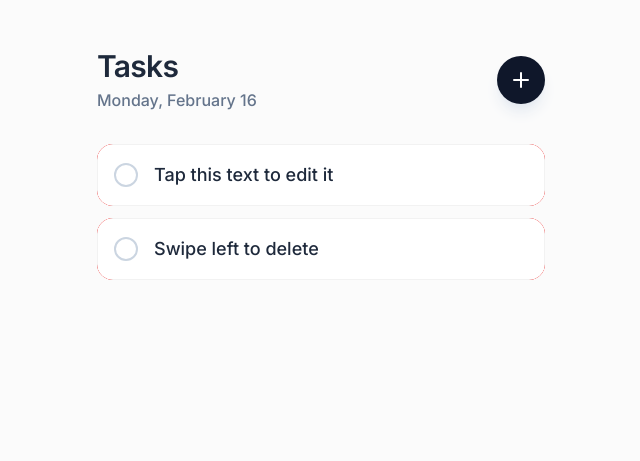
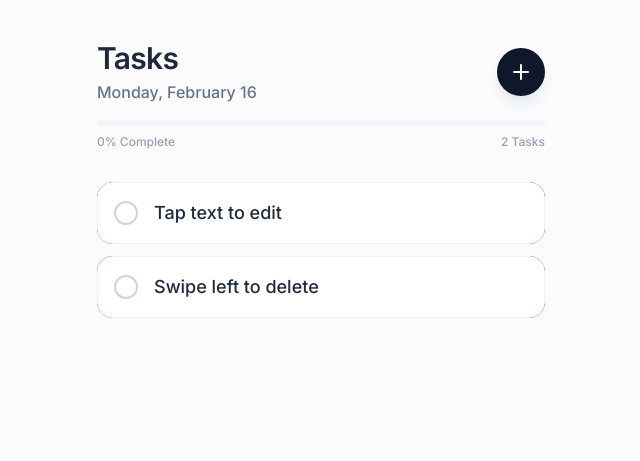
Before and after one commit to juiceboyy/Vibetasks, a plain HTML site: page Index.html in a window 1280 px wide. Shown: the whole page, without its empty margins (319-959 px from the left). Drawn offline with nearby package versions, Linux system fonts and the light colour scheme.

Commit message:
Added progress bar
Plus local storage

```diff
--- a/Index.html
+++ b/Index.html
@@ -3,7 +3,7 @@
 <head>
     <meta charset="UTF-8">
     <meta name="viewport" content="width=device-width, initial-scale=1.0, maximum-scale=1.0, user-scalable=no">
-    <title>VibeFlow | Edit Edition</title>
+    <title>VibeFlow | Progress Edition</title>
     <script src="https://cdn.tailwindcss.com"></script>
     <script src="https://unpkg.com/lucide@latest"></script>
     <link href="https://fonts.googleapis.com/css2?family=Inter:wght@300;400;500;600&display=swap" rel="stylesheet">
@@ -22,12 +22,16 @@
         .task-wrapper { position: relative; overflow: hidden; border-radius: 1rem; margin-bottom: 0.75rem; touch-action: pan-y; }
         .delete-bg { position: absolute; top: 0; right: 0; bottom: 0; width: 100%; background: #ef4444; display: flex; align-items: center; justify-content: flex-end; padding-right: 1.5rem; z-index: 0; }
         .task-content { position: relative; z-index: 10; background: white; transition: transform 0.1s linear; }
+
+        /* Progress Bar Transition */
+        #progress-fill { transition: width 0.5s cubic-bezier(0.4, 0, 0.2, 1); }
     </style>
 </head>
-<body class="flex flex-col items-center min-h-screen text-slate-900 pt-12 px-6">
+<body class="flex flex-col items-center min-h-screen text-slate-900 pt-10 px-6">
 
     <div class="w-full max-w-md relative pb-32">
-        <header class="flex items-center justify-between mb-8">
+        <header class="mb-8">
+            <div class="flex items-center justify-between mb-4">
                 <div>
                     <h1 class="text-3xl font-bold tracking-tight text-slate-800">Tasks</h1>
                     <p class="text-slate-500 font-medium mt-1" id="date-display">Today</p>
@@ -35,6 +39,15 @@
                 <button onclick="toggleInput()" class="p-3 bg-slate-900 rounded-full shadow-lg shadow-slate-200 active:scale-95 transition-transform">
                     <i data-lucide="plus" class="w-6 h-6 text-white"></i>
                 </button>
+            </div>
+
+            <div class="w-full bg-slate-100 rounded-full h-1.5 overflow-hidden">
+                <div id="progress-fill" class="bg-blue-500 h-1.5 rounded-full" style="width: 0%"></div>
+            </div>
+            <div class="flex justify-between mt-2 text-xs font-medium text-slate-400">
+                <span id="progress-text">0% Complete</span>
+                <span id="task-count">0 Tasks</span>
+            </div>
         </header>
 
         <div id="input-area" class="hidden mb-6 animate-enter">
@@ -56,9 +69,9 @@
     </div>
 
     <script>
-        // Data Store
-        let tasks = [
-            { id: 1, text: "Tap this text to edit it", completed: false },
+        // Data Store with LocalStorage
+        let tasks = JSON.parse(localStorage.getItem('vibeTasks')) || [
+            { id: 1, text: "Tap text to edit", completed: false },
             { id: 2, text: "Swipe left to delete", completed: false }
         ];
 
@@ -104,53 +117,44 @@
 
         function editTask(id) {
             const task = tasks.find(t => t.id === id);
-            if (!task || task.completed) return; // Prevent editing completed tasks
+            if (!task || task.completed) return;
 
             const textElement = document.getElementById(`text-${id}`);
             const currentText = task.text;
 
-            // Replace text with input
             textElement.innerHTML = `
                 <input type="text" id="edit-${id}" value="${currentText}"
                 class="w-full bg-transparent border-b-2 border-blue-500 outline-none text-lg text-slate-800 p-0 m-0"
                 onblur="saveEdit(${id})" onkeypress="handleEditEnter(event, ${id})">
             `;
 
-            // Focus the new input immediately
             const input = document.getElementById(`edit-${id}`);
             input.focus();
         }
 
         function saveEdit(id) {
             const input = document.getElementById(`edit-${id}`);
-            if (!input) return; // Already saved/removed
+            if (!input) return;
 
             const newText = input.value.trim();
             const task = tasks.find(t => t.id === id);
 
             if (newText && task) {
                 task.text = newText;
-            } else if (task) {
-                // If empty, revert to old text or delete? Let's revert.
-                // Or you could delete: deleteTask(id);
             }
             renderTasks();
         }
 
         function handleEditEnter(e, id) {
-            if (e.key === 'Enter') {
-                document.getElementById(`edit-${id}`).blur(); // Triggers saveEdit via onblur
-            }
+            if (e.key === 'Enter') document.getElementById(`edit-${id}`).blur();
         }
 
-        // --- Swipe Logic (Modified to ignore inputs) ---
+        // --- Swipe Logic ---
         let startX = 0;
         let currentSwipedElement = null;
 
         function touchStart(e, id) {
-            // Don't swipe if we are tapping an input (editing)
             if (e.target.tagName === 'INPUT') return;
-
             startX = e.touches[0].clientX;
             currentSwipedElement = document.getElementById(`content-${id}`);
             currentSwipedElement.style.transition = 'none';
@@ -179,9 +183,23 @@
             currentSwipedElement = null;
         }
 
-        // --- Render ---
+        // --- Render & Progress ---
+
+        function updateProgress() {
+            const total = tasks.length;
+            const completed = tasks.filter(t => t.completed).length;
+            const percent = total === 0 ? 0 : Math.round((completed / total) * 100);
+
+            document.getElementById('progress-fill').style.width = `${percent}%`;
+            document.getElementById('progress-text').innerText = `${percent}% Complete`;
+            document.getElementById('task-count').innerText = `${total} Tasks`;
+        }
 
         function renderTasks() {
+            // Save to LocalStorage
+            localStorage.setItem('vibeTasks', JSON.stringify(tasks));
+            updateProgress();
+
             const list = document.getElementById('task-list');
             const empty = document.getElementById('empty-state');
             list.innerHTML = '';
```
Lines whose indentation alone changed are shown as unchanged.
